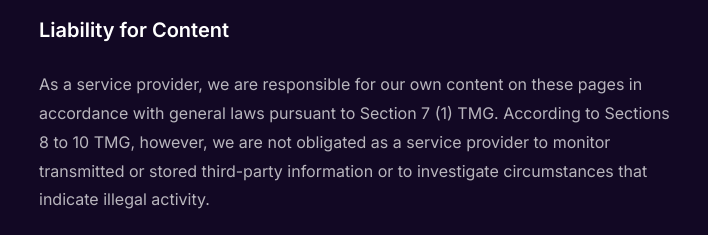
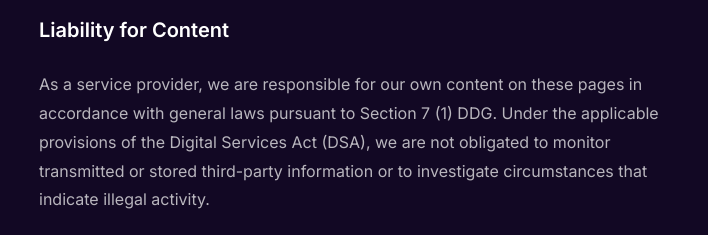
Before and after one commit to lunaticcoding/creative-ventures-website, a plain HTML site: page imprint.html in a window 1280 px wide. Shown: the part 2165-2400 px from the top of the page, 282-990 px from the left. Drawn offline with nearby package versions, Linux system fonts and the light colour scheme.

Commit message:
Update legal references

```diff
--- a/imprint.html
+++ b/imprint.html
@@ -55,7 +55,7 @@
 
             <div class="legal-content">
                 <section class="legal-section">
-                    <h2>Information according to Section 5 TMG</h2>
+                    <h2>Information according to Section 5 DDG</h2>
                     <div class="imprint-block">
                         <p><strong>Creative Ventures GmbH</strong></p>
                         <p>Gaiglstraße 3</p>
@@ -114,9 +114,9 @@
                     <h2>Liability for Content</h2>
                     <p>
                         As a service provider, we are responsible for our own content on these pages
-                        in accordance with general laws pursuant to Section 7 (1) TMG. According to
-                        Sections 8 to 10 TMG, however, we are not obligated as a service provider to
-                        monitor transmitted or stored third-party information or to investigate
+                        in accordance with general laws pursuant to Section 7 (1) DDG. Under the
+                        applicable provisions of the Digital Services Act (DSA), we are not obligated
+                        to monitor transmitted or stored third-party information or to investigate
                         circumstances that indicate illegal activity.
                     </p>
                     <p>
```
